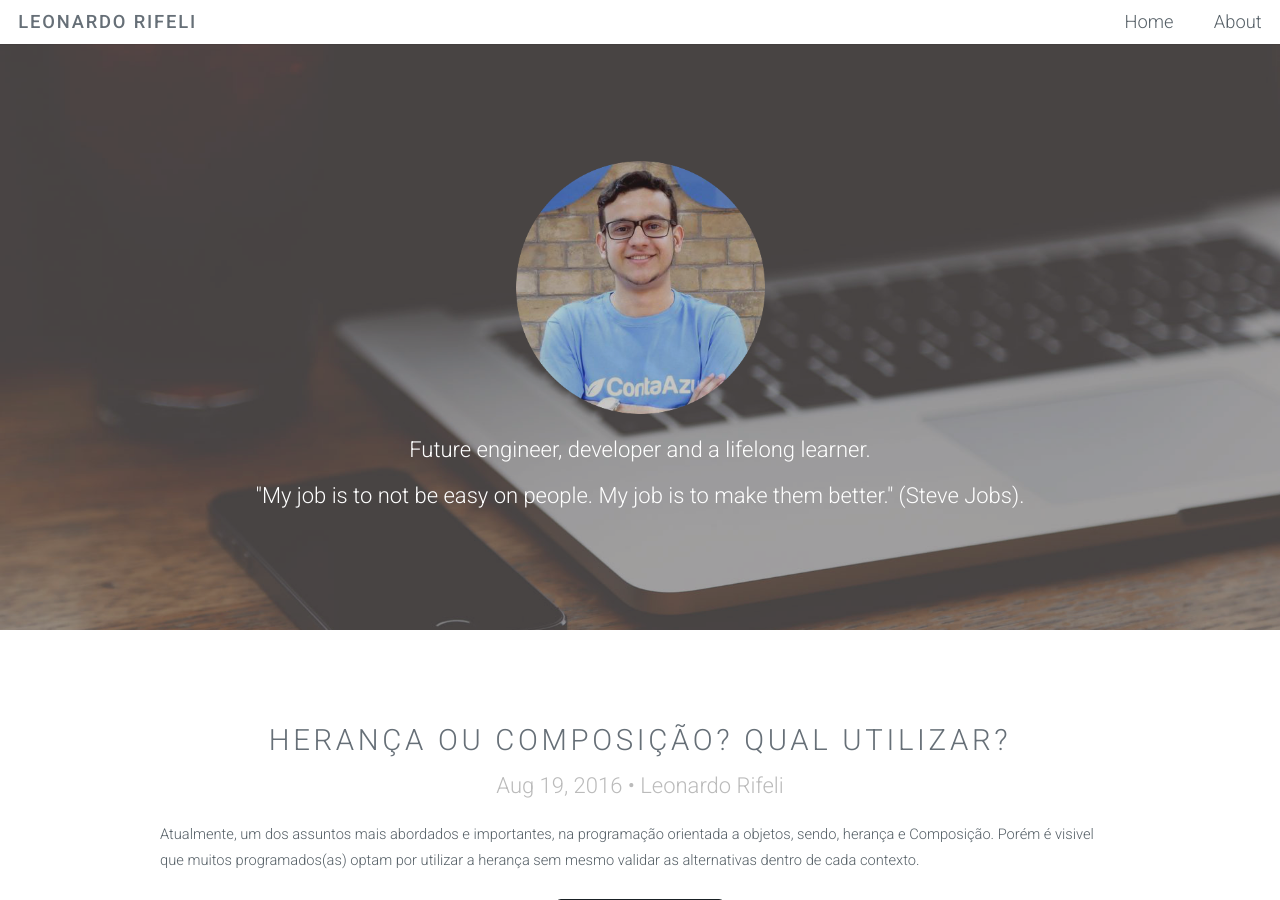
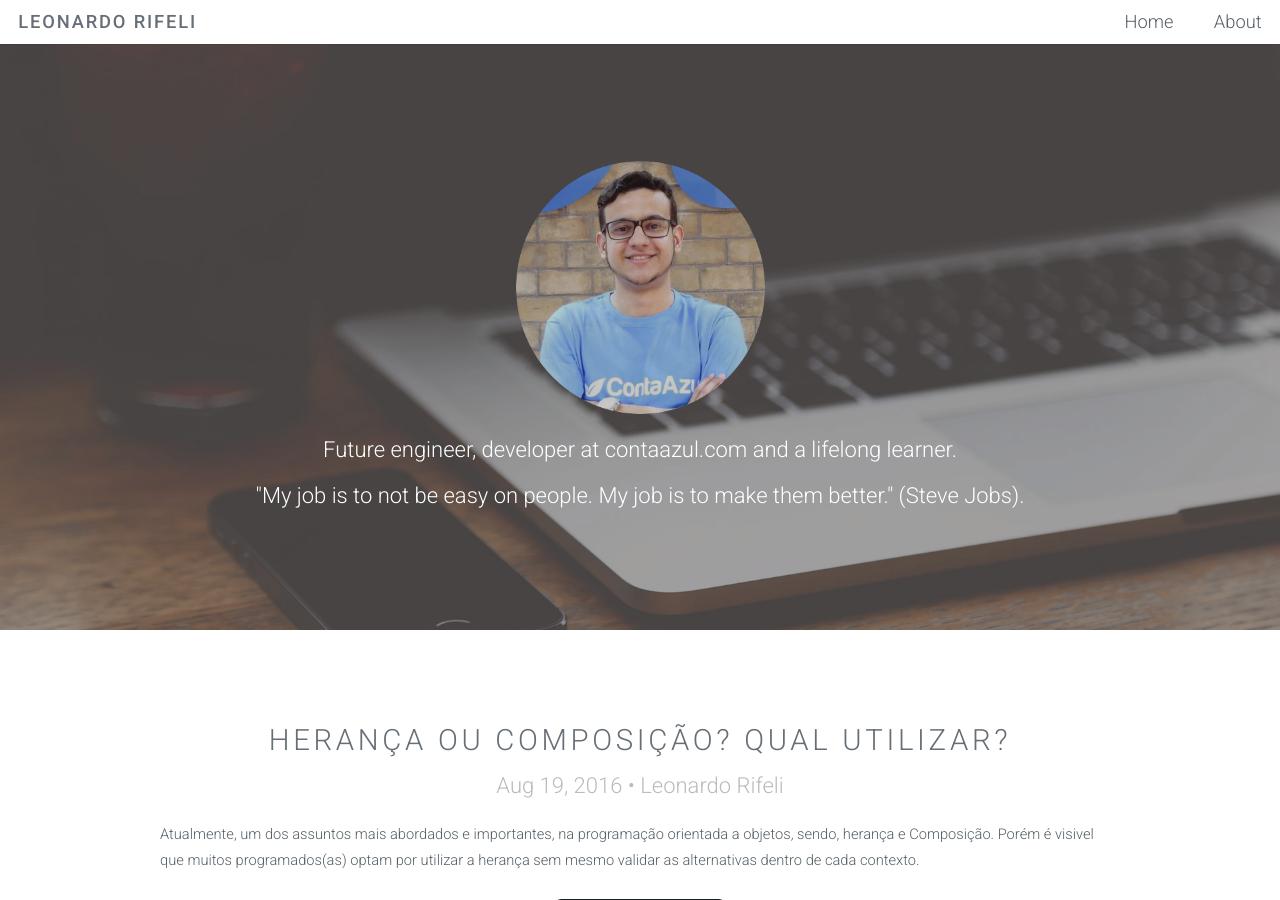
Before and after one commit to leonardorifeli/leonardorifeli-website, a Jekyll site: the page built from index.html, in a window 1280 px wide and 900 px high. Built offline with Jekyll 4.4.1, drawn with Linux system fonts in a browser that asks for light colours.

Commit message:
Fixed config

```diff
--- a/_config.yml
+++ b/_config.yml
@@ -5,15 +5,15 @@ markdown: kramdown
 theme_settings:
   title: Leonardo Rifeli
   image_home: /img/website-avatar-new.png
-  keywords: "joinville, back-end, php, developers brazil, developer, desenvolvedor araraquara, desenvolvedor web, conhecimento, engenharia de computação, engenharia, automação, programação, desenvolvimento, robotica, i.a, inteligencia artificial, dicas de desenvolvimento, dicas de engenharia, logatti, leonardo, leonardo rifeli, augusto rifeli, rifeli, Rifeli"
-  description: "My name is Leonardo Rifeli, I'm 20 and I live in Joinville (SC). I'm about three years in the Web market has since come acquiring and honing my experiences. I am currently a back-end developer at the agency taginterativa.com.br. I'm studying a BA in Computer Engineering. Contribute to open source projects and the web community as a whole."
+  keywords: "Leonardo Rifeli, developer, php, joinville, back-end, php, developers brazil, developer, desenvolvedor araraquara, desenvolvedor web, conhecimento, engenharia de computação, engenharia, automação, programação, desenvolvimento, robotica, i.a, inteligencia artificial, dicas de desenvolvimento, dicas de engenharia, logatti, leonardo, leonardo rifeli, augusto rifeli, rifeli, Rifeli"
+  description: "My name is Leonardo Rifeli, I'm 20 years old and I live in Joinville (SC). I'm about three years in the Web market has since come acquiring and honing my experiences. I am currently a back-end developer at the agency taginterativa.com.br. I'm studying a BA in Computer Engineering. Contribute to open source projects and the web community as a whole."
   autor: "Leonardo Rifeli"
   reply: "leonardorifeli@gmail.com"
   facebookTitle: Leonardo Rifeli
-  facebookDescription: "My name is Leonardo Rifeli, I'm 20 and I live in Joinville (SC). I'm about three years in the Web market has since come acquiring and honing my experiences. I am currently a back-end developer at the agency taginterativa.com.br. I'm studying a BA in Computer Engineering. Contribute to open source projects and the web community as a whole."
+  facebookDescription: "My name is Leonardo Rifeli, I'm 20 years old and I live in Joinville (SC). I'm about three years in the Web market has since come acquiring and honing my experiences. I am currently a back-end developer at the agency taginterativa.com.br. I'm studying a BA in Computer Engineering. Contribute to open source projects and the web community as a whole."
 
   header_text: >
-     <p>Future engineer, developer and a lifelong learner.</p>
+     <p>Future engineer, developer at contaazul.com and a lifelong learner.</p>
 
      <p>"My job is to not be easy on people. My job is to make them better." (Steve Jobs).</p>
 
```
